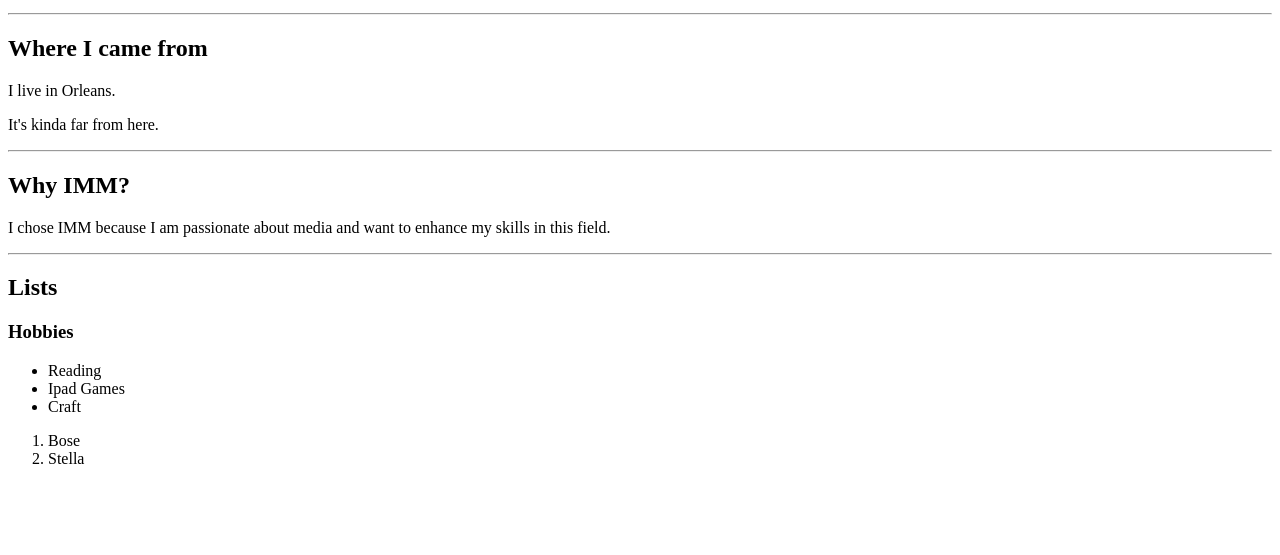
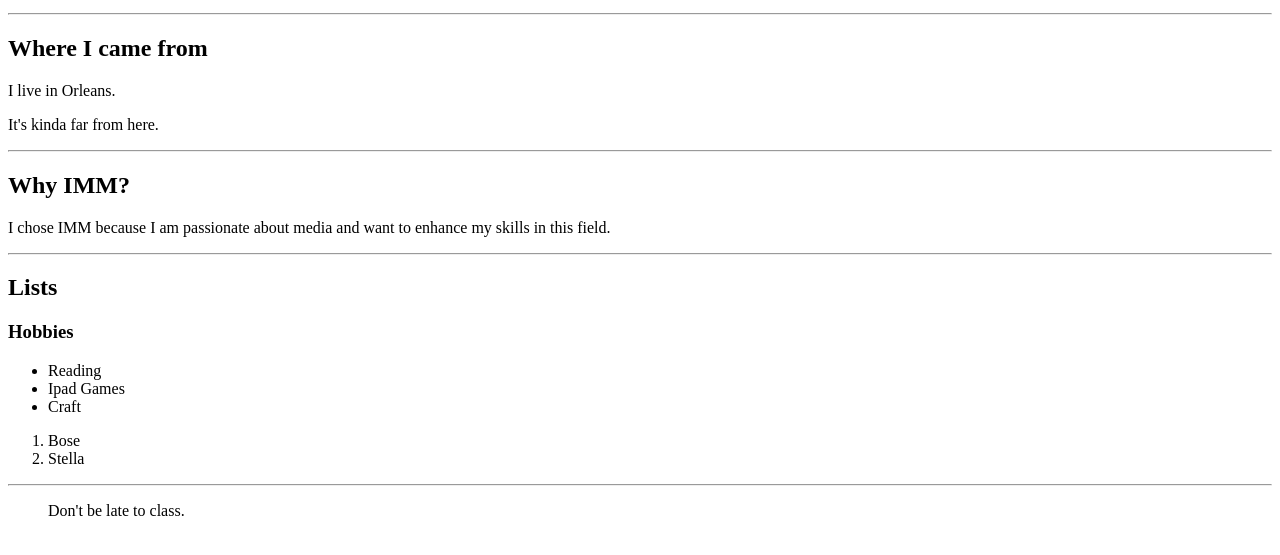
Before and after one commit to perr0580/perr0580-a1, a plain HTML site: page index.html in a window 1280 px wide. Shown: the part 101-656 px from the top of the page. Drawn offline with Linux system fonts and the light colour scheme.

Commit message:
adds blockquote

```diff
--- a/index.html
+++ b/index.html
@@ -28,5 +28,9 @@
         <li>Bose</li>
         <li>Stella</li>
     </ol>
+    <hr>
+    <blockquote>
+        Don't be late to class.
+    </blockquote>
 </body>
 </html>
```
